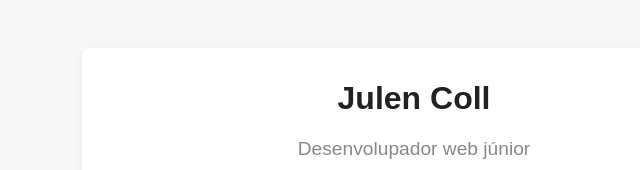
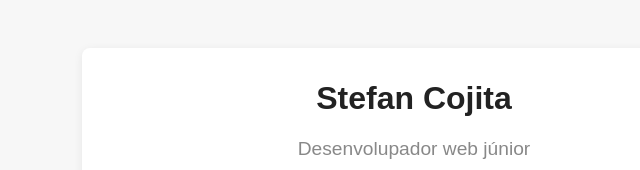
Before and after one commit to CFGSCojita/dawebsc, a plain HTML site: page cv/cv.html in a window 1280 px wide. Shown: the top 170 px of the page, without its empty margins (226-866 px from the left). Drawn offline with Linux system fonts and the light colour scheme.

Commit message:
Cambiando nombre

```diff
--- a/cv/cv.html
+++ b/cv/cv.html
@@ -8,7 +8,7 @@
 <body>
   <div class="cv-container">
     <header>
-      <h1>Julen Coll</h1>
+      <h1>Stefan Cojita</h1>
       <p class="subtitle">Desenvolupador web júnior</p>
     </header>
     <section>
```
